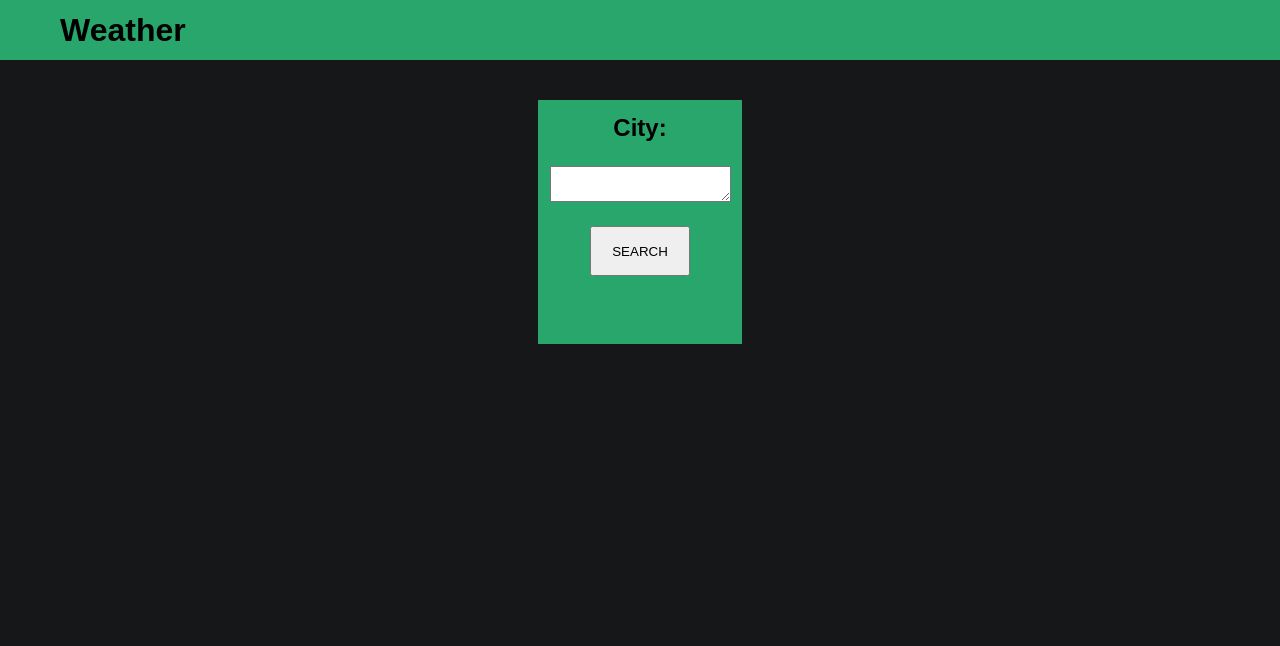
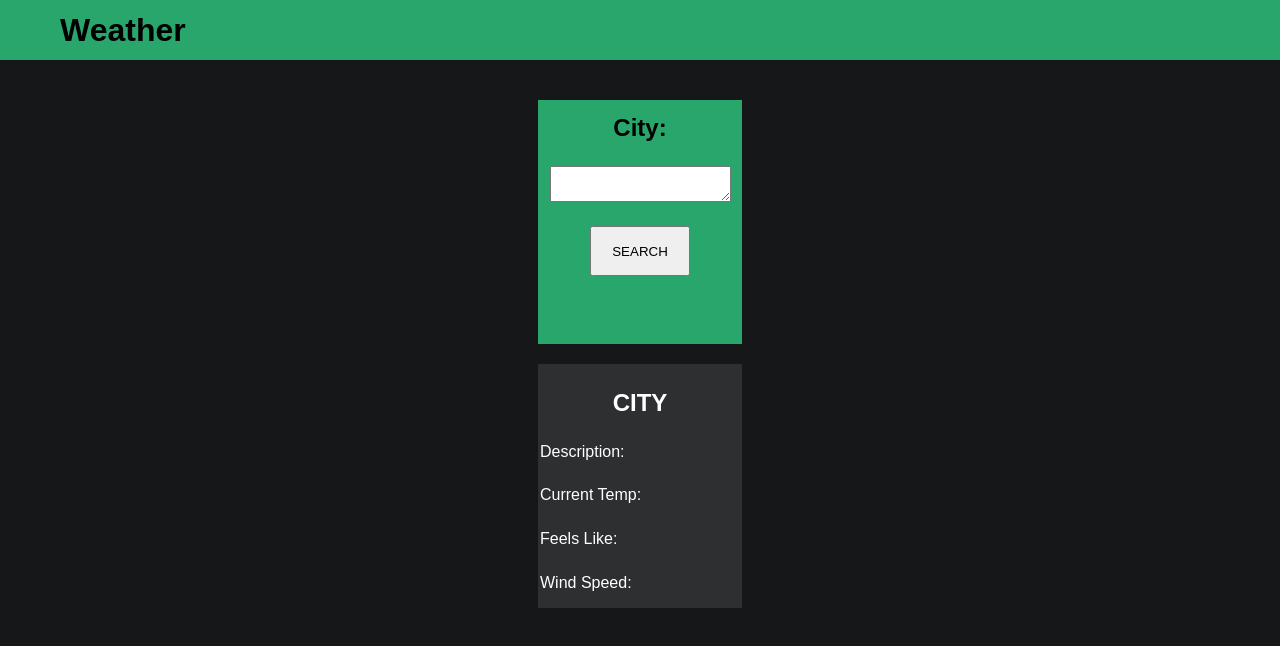
Before and after one commit to derekwolters/GC_WEATHER, an Angular app: page / in a window 1280 px wide. Shown: the top 646 px of the page. Built offline with nearby package versions, Linux system fonts and the light colour scheme.

Commit message:
add and style results card

```diff
--- a/src/app/app.component.html
+++ b/src/app/app.component.html
@@ -1,2 +1,3 @@
 <app-header></app-header>
 <app-form></app-form>
+<app-result></app-result>
--- a/src/app/form/form.component.html
+++ b/src/app/form/form.component.html
@@ -1,5 +1,3 @@
-
-
 <div class="container">
     <h2 class="item1">City:</h2>
     <textarea class="item2"></textarea>
--- a/src/app/form/form.component.scss
+++ b/src/app/form/form.component.scss
@@ -15,7 +15,6 @@ textarea {
 
 .container {
     background-color: #29a66c;
-    //border-radius: 8px;
     display:flex;
     flex-direction: column;
     height: 30vh;
@@ -24,6 +23,7 @@ textarea {
     padding: 2px;
     position: relative;
 }
+
 .item {
     flex-grow: 1;
     display:flex;
--- a/src/app/result/result.component.html
+++ b/src/app/result/result.component.html
@@ -1 +1,7 @@
-<p>result works!</p>
+<div class="container">
+    <h2 class="item1">CITY</h2>
+    <div class="item2">Description: </div>
+    <div class="item3">Current Temp: </div>
+    <div class="item4">Feels Like: </div>
+    <div class="item5">Wind Speed: </div>
+</div>
--- a/src/app/result/result.component.scss
+++ b/src/app/result/result.component.scss
@@ -0,0 +1,28 @@
+
+h2 {
+    margin: 12px auto;
+}
+
+p {
+    margin-bottom: 6px;
+}
+
+.container {
+    background-color: #FFFFFF1A;
+    //border-radius: 8px;
+    display:flex;
+    flex-direction: column;
+    height: 30vh;
+    margin: 20px auto 0px auto;
+    max-width: 200px;
+    padding: 2px;
+    position: relative;
+}
+
+.item1,.item2,.item3,.item4,.item5 {
+    flex-grow: 1;
+    display:flex;
+    align-items:center;
+    margin-bottom: 3px;
+    color: white;
+}
```
